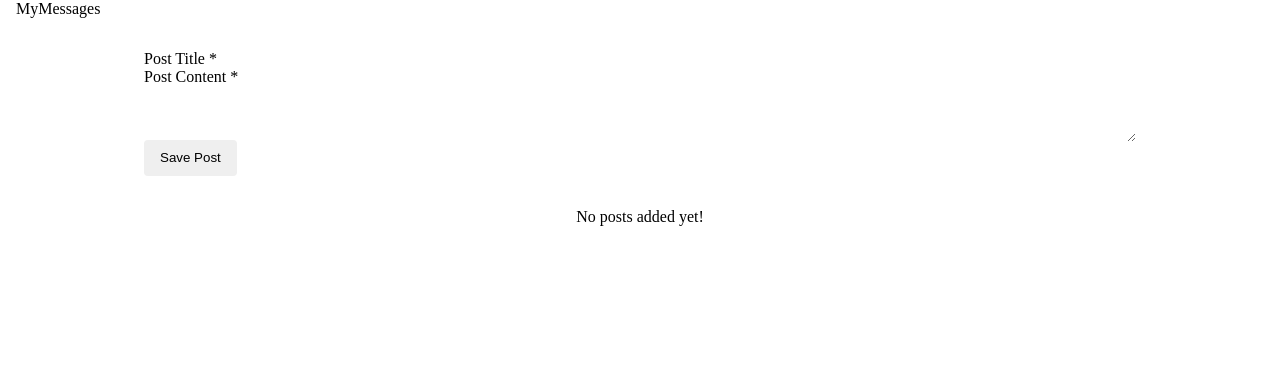
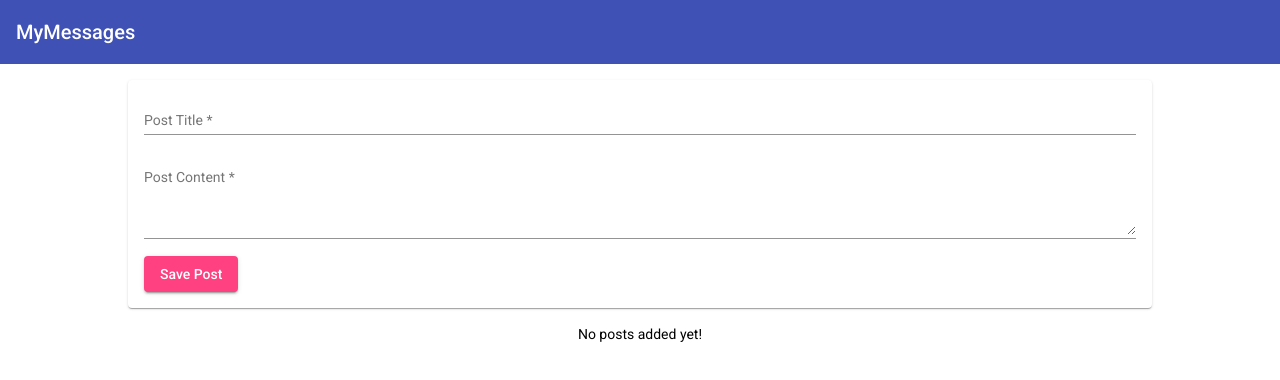
Before and after one commit to gusrodsanz/gus-mean, an Angular app: page / in a window 1280 px wide. Shown: the top 380 px of the page. Built offline with nearby package versions, Linux system fonts and the light colour scheme.

Commit message:
add material

```diff
--- a/angular.json
+++ b/angular.json
@@ -23,6 +23,7 @@
               "src/assets"
             ],
             "styles": [
+              "./node_modules/@angular/material/prebuilt-themes/indigo-pink.css",
               "src/styles.css"
             ],
             "scripts": []
@@ -90,6 +91,7 @@
               "src/assets"
             ],
             "styles": [
+              "./node_modules/@angular/material/prebuilt-themes/indigo-pink.css",
               "src/styles.css"
             ],
             "scripts": []
--- a/src/index.html
+++ b/src/index.html
@@ -10,8 +10,10 @@
   <meta name="viewport" content="width=device-width, initial-scale=1">
 
   <link rel="icon" type="image/x-icon" href="favicon.ico">
+  <link rel="preconnect" href="https://fonts.gstatic.com">
+  <link href="https://fonts.googleapis.com/css2?family=Roboto:wght@300;400;500&display=swap" rel="stylesheet">
 </head>
-<body>
+<body class="mat-typography">
   <app-root></app-root>
 </body>
 </html>
--- a/src/styles.css
+++ b/src/styles.css
@@ -1,2 +1,5 @@
 /* You can add global styles to this file, and also import other style files */
 body { margin: 0; }
+
+html, body { height: 100%; }
+body { margin: 0; font-family: Roboto, "Helvetica Neue", sans-serif; }
```
